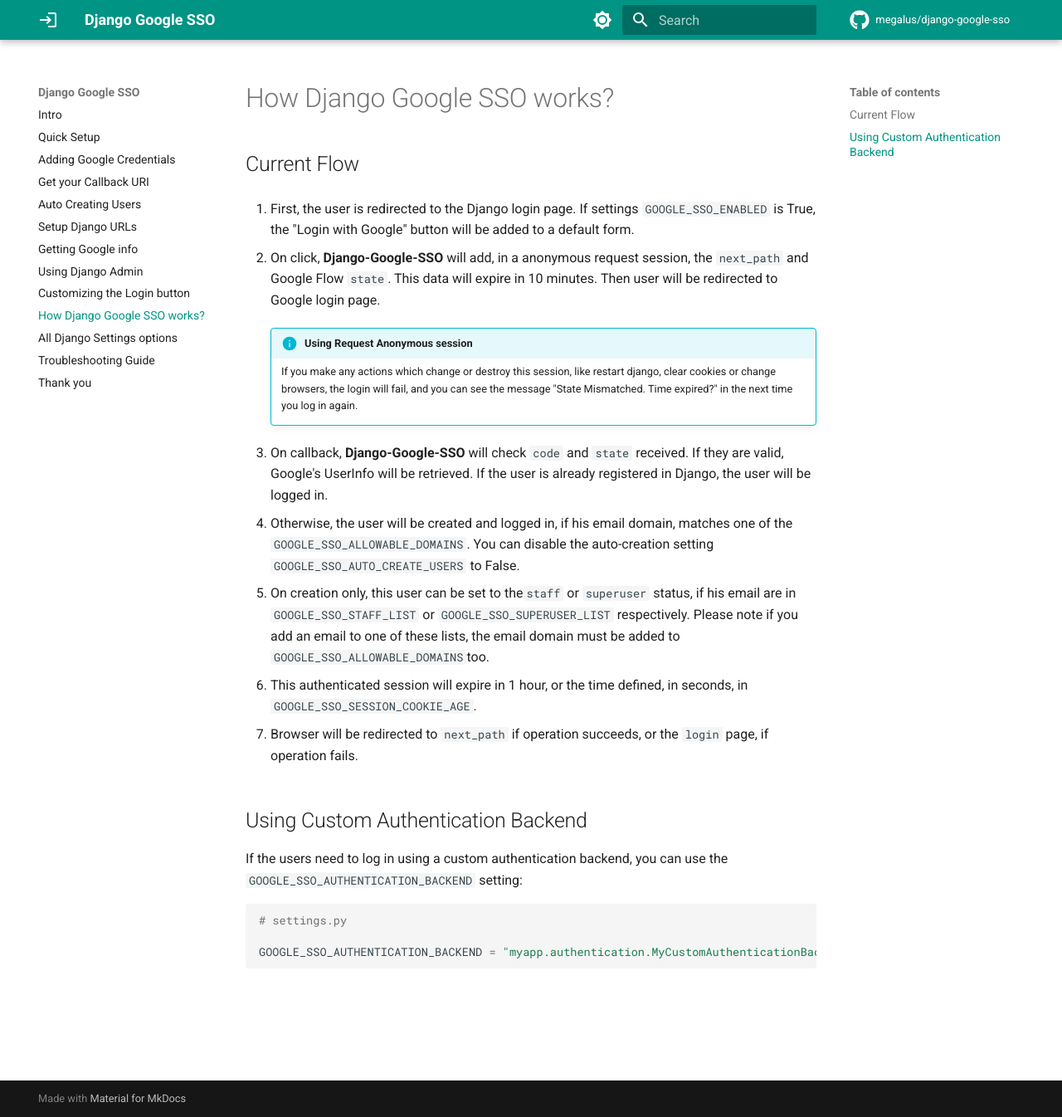
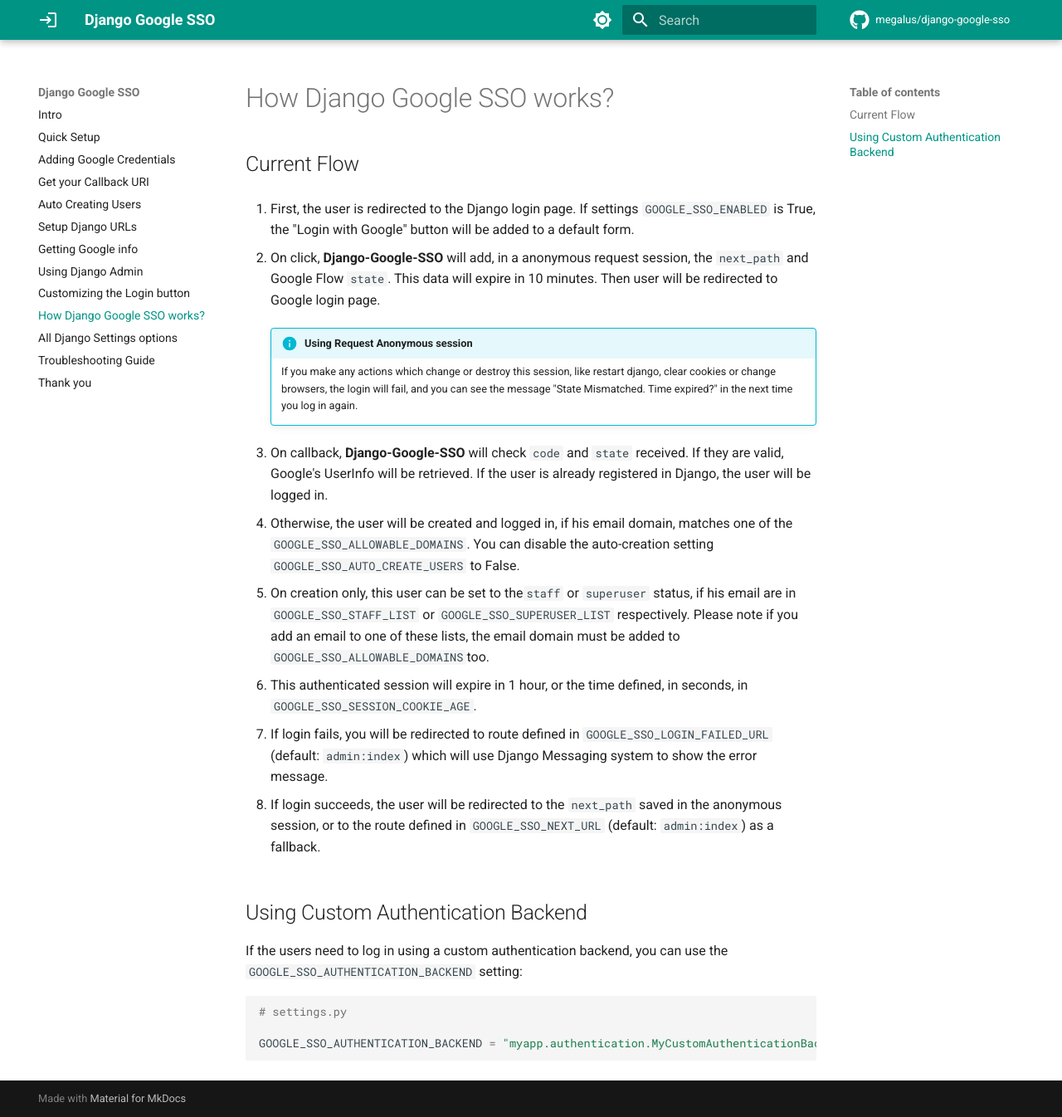
Before and after one commit to megalus/django-google-sso, an MkDocs documentation site: the page built from docs/how.md, in a window 1280 px wide and 1346 px high. Shown: the whole window at 83% size. Built offline with MkDocs 1.6.1 and Material for MkDocs 9.7.7, drawn with Linux system fonts in a browser that asks for light colours; comment, search, counter and statistics services are not loaded.

Commit message:
feat: Add new configuration parameters and fix bugs
* Add configuration GOOGLE_SSO_LOGIN_FAILED_URL to finetune redirection after login failed. Thanks @simook
* Add configuration GOOGLE_SSO_NEXT_URL to finetune redirection after login succeeds. Thanks @simook
* Fix error when adding Google SSO inline to User Admin. Thanks @jnoring
* Update Github Actions

```diff
--- a/docs/how.md
+++ b/docs/how.md
@@ -27,8 +27,11 @@
 
 6. This authenticated session will expire in 1 hour, or the time defined, in seconds, in `GOOGLE_SSO_SESSION_COOKIE_AGE`.
 
-7. Browser will be redirected to `next_path` if operation succeeds, or the `login` page, if operation fails.
+7.  If login fails, you will be redirected to route defined in `GOOGLE_SSO_LOGIN_FAILED_URL` (default: `admin:index`)
+which will use Django Messaging system to show the error message.
 
+8. If login succeeds, the user will be redirected to the `next_path` saved in the anonymous session, or to the route
+defined in `GOOGLE_SSO_NEXT_URL` (default: `admin:index`) as a fallback.
 
 ## Using Custom Authentication Backend
 
```
Also changed, not shown: docs/settings.md (+2 -1 lines), 6 other files.
